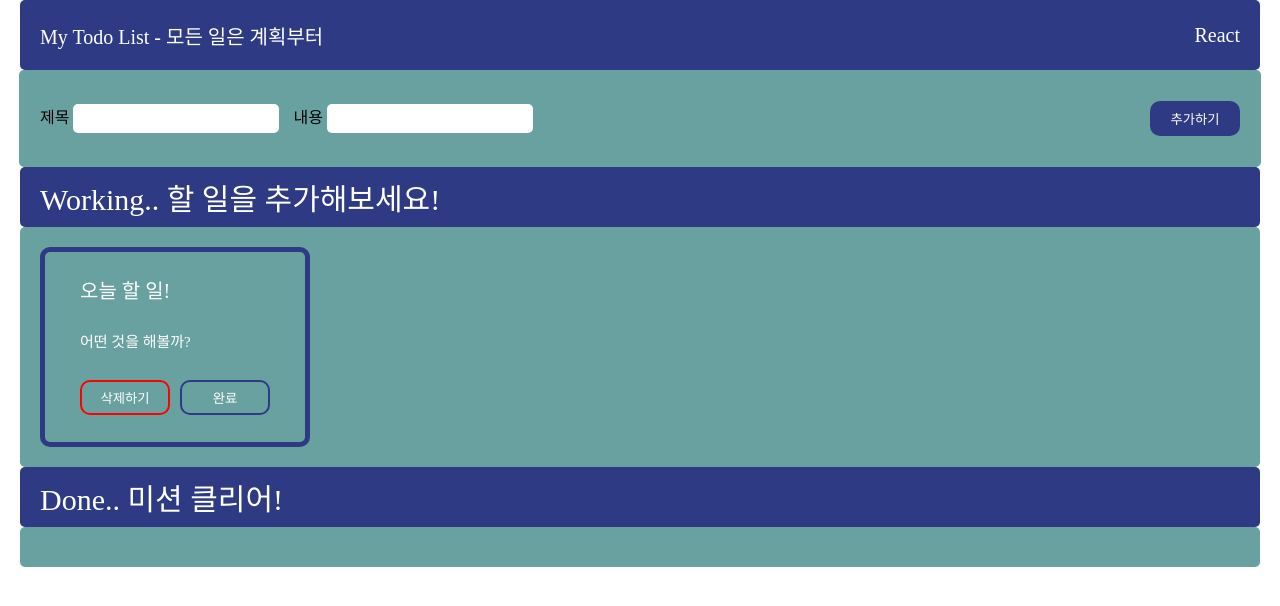
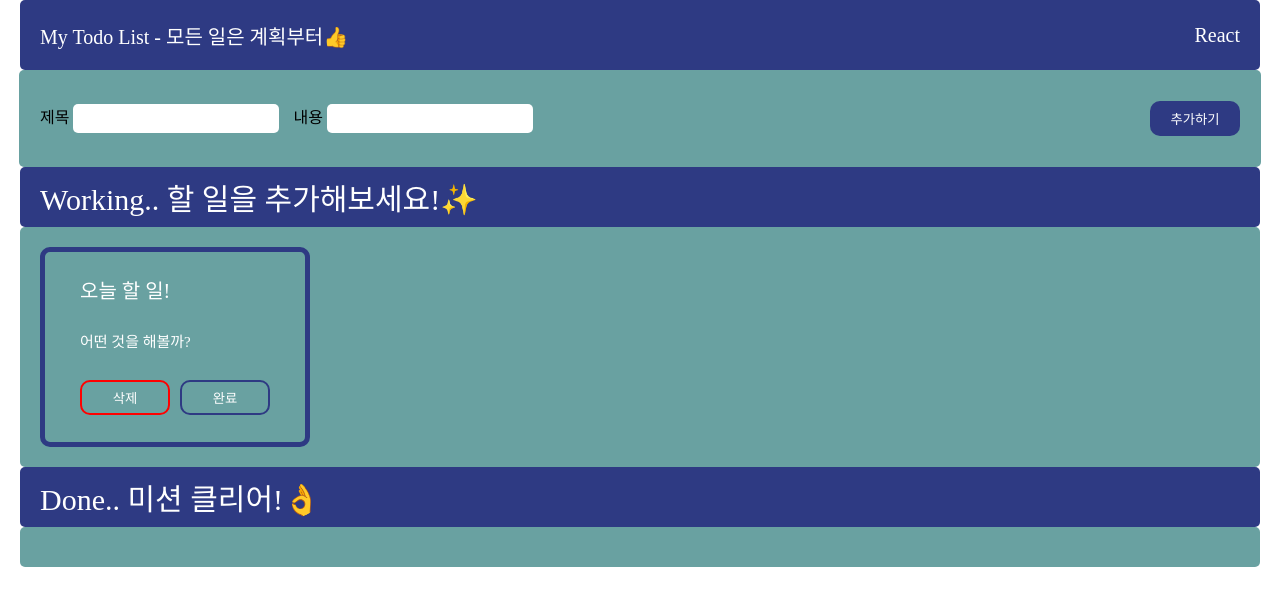
Before and after one commit to TaehyeokKim89/react-todolist, a React (Create React App) app: page / in a window 1280 px wide. Shown: the top 606 px of the page. Built offline with nearby package versions, Linux system fonts and the light colour scheme; a web font is replaced by a local one.

Commit message:
리펙토링02

```diff
--- a/src/App.jsx
+++ b/src/App.jsx
@@ -17,12 +17,14 @@ function App() {
     const onDescHandler = (event) => {
         setDesc(event.target.value);
     };
+
     const clickAddButtonHandler = (event) => {
         const getTitle = document.getElementById('title');
         const getDesc = document.getElementById('desc');
         if (getTitle.value.length == 0) {
             return false;
         } else if (getDesc.value.length == 0) {
+            return false;
         } else {
             const addList = {
                 id: list.length + 1,
@@ -31,30 +33,10 @@ function App() {
                 isDone: false,
             };
             setList([...list, addList]);
-
             setTitle('');
             setDesc('');
         }
     };
-    const deleteButtonHandler = (id) => {
-        const newList = list.filter((list) => list.id !== id);
-        setList(newList);
-    };
-
-    const doneButtonHandler = (id) => {
-        const doneLits = list.map((x) => {
-            if (x.id === id) {
-                return {
-                    ...x,
-                    isDone: !x.isDone,
-                };
-            } else {
-                return { ...x };
-            }
-        });
-        setList(doneLits);
-    };
-
     return (
         <div className="main">
             <Header />
@@ -67,12 +49,8 @@ function App() {
             />
             <List
             list={list}
-            deleteButtonHandler={deleteButtonHandler}
-            doneButtonHandler={doneButtonHandler}
+            setList={setList}
             />
-
-
-
         </div>
     );
 }
--- a/src/component/Edit.jsx
+++ b/src/component/Edit.jsx
@@ -1,6 +1,23 @@
 import React from 'react';
 
-function Edit({item,list,deleteButtonHandler,doneButtonHandler}) {
+function Edit({list,setList,item}) {
+    const deleteButtonHandler = (id) => {
+        const newList = list.filter((list) => list.id !== id);
+        setList(newList);
+    };
+    const doneButtonHandler = (id) => {
+        const doneLits = list.map((x) => {
+            if (x.id === id) {
+                return {
+                    ...x,
+                    isDone: !x.isDone,
+                };
+            } else {
+                return { ...x };
+            }
+        });
+        setList(doneLits);
+    };
     return (
         <div>
             <div className="toDoList">
@@ -12,10 +29,10 @@ function Edit({item,list,deleteButtonHandler,doneButtonHandler}) {
                             onClick={() => deleteButtonHandler(item.id)}
                             className="deleteButton"
                         >
-                            삭제하기
+                            삭제
                         </button>
                         <button className="doneButton" onClick={() => doneButtonHandler(item.id)}>
-                            {list.isDone ? '취소' : '완료'}
+                            {item.isDone ? '취소' : '완료'}
                         </button>
                     </div>
                 </div>
--- a/src/component/Header.jsx
+++ b/src/component/Header.jsx
@@ -4,7 +4,7 @@ import React from 'react';
 function Header() {
     return (
         <div className="header">
-            <div>My Todo List - 모든 일은 계획부터</div>
+            <div>My Todo List - 모든 일은 계획부터👍</div>
             <div>React</div>
         </div>
     );
--- a/src/component/List.jsx
+++ b/src/component/List.jsx
@@ -1,35 +1,33 @@
 import React from 'react';
 import Edit from './Edit';
 
-const List = ({ list, deleteButtonHandler, doneButtonHandler }) => {
+const List = ({ list,setList}) => {
     return (
         <div>
-            <div className="wd">Working.. 할 일을 추가해보세요!</div>
+            <div className="wd">Working.. 할 일을 추가해보세요!✨</div>
             <div className="backTodoList">
                 {list.map((item) => {
                     if (!item.isDone) {
                         return (
-                            <Edit
+                            <Edit key={item.id}
+                                list={list}
                                 item={item}
-                                deleteButtonHandler={deleteButtonHandler}
-                                doneButtonHandler={doneButtonHandler}
-                                list={list}
+                                setList={setList}
                             />
                         );
                     }
                 })}
             </div>
-            <div className="wd">Done.. 미션 클리어!</div>
+            <div className="wd">Done.. 미션 클리어!👌</div>
             <div className="backTodoList">
                 {list.map((item) => {
                     console.log(item);
                     if (item.isDone) {
                         return (
-                            <Edit
+                            <Edit key={item.id}
+                                list={list}
                                 item={item}
-                                deleteButtonHandler={deleteButtonHandler}
-                                doneButtonHandler={doneButtonHandler}
-                                list={list}
+                                setList={setList}
                             />
                         );
                     }
```
